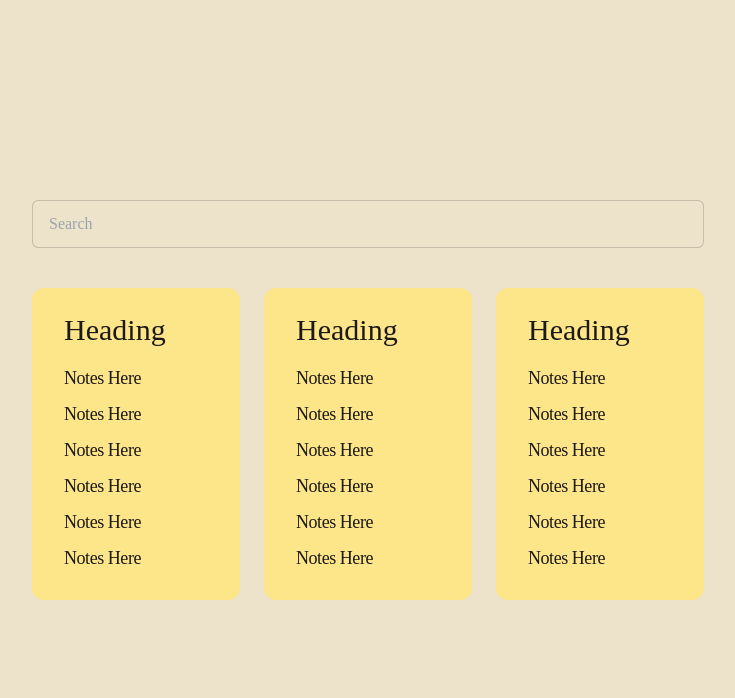
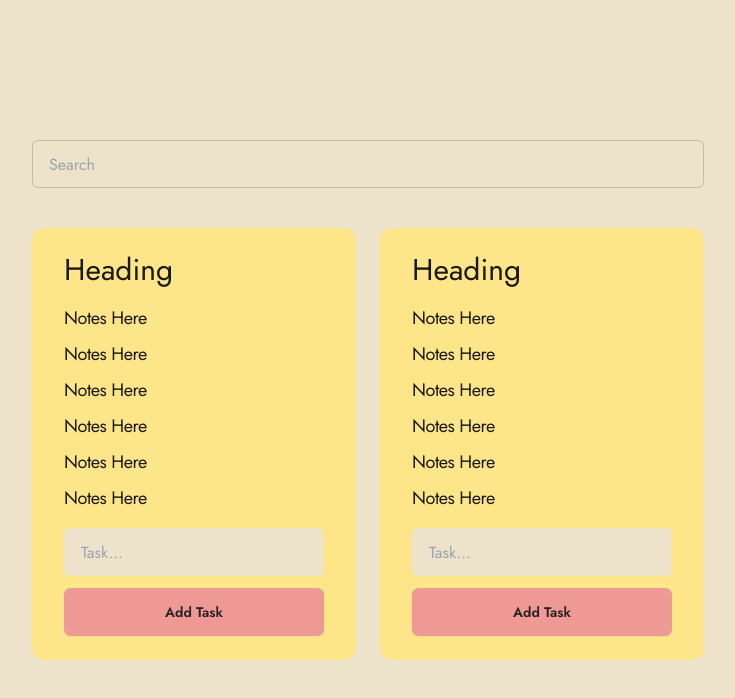
Before and after one commit to Triple-A-Battery/Cynosure, a SvelteKit app: page /startpage in a window 1280 px wide. Shown: the top 698 px of the page, without its empty margins (272-1007 px from the left). Built offline with nearby package versions, Linux system fonts and the light colour scheme.

Commit message:
chore: updated startpage ui

```diff
--- a/src/app.html
+++ b/src/app.html
@@ -1,9 +1,14 @@
 <!doctype html>
 <html lang="en">
-
 	<head>
 		<meta charset="utf-8" />
 		<link rel="icon" href="%sveltekit.assets%/favicon.png" />
+		<link rel="preconnect" href="https://fonts.googleapis.com" />
+		<link rel="preconnect" href="https://fonts.gstatic.com" crossorigin />
+		<link
+			href="https://fonts.googleapis.com/css2?family=Jost:ital,wght@0,100..900;1,100..900&display=swap"
+			rel="stylesheet"
+		/>
 		<meta name="viewport" content="width=device-width, initial-scale=1" />
 		%sveltekit.head%
 	</head>
@@ -11,5 +16,4 @@
 	<body data-sveltekit-preload-data="hover" data-theme="retro">
 		<div style="display: contents">%sveltekit.body%</div>
 	</body>
-
 </html>
--- a/src/lib/components/List.svelte
+++ b/src/lib/components/List.svelte
@@ -11,10 +11,10 @@
 <!-- </div> -->
 
 <div
-	class="py-6 w-full bg-amber-200 flex-col justify-start items-start inline-flex text-stone-900 overflow-hidden rounded-xl space-y-3"
+	class="py-6 px-8 w-full bg-amber-200 flex-col justify-start items-start inline-flex text-stone-900 overflow-hidden rounded-xl space-y-3"
 >
-	<h1 class="px-8 bg-yellow-100 w-full text-3xl bold">Heading</h1>
-	<ol class="px-8 text-lg font-normal leading-loose tracking-tight">
+	<h1 class="bg-yellow-100 w-full text-3xl bold">Heading</h1>
+	<ol class="text-lg font-normal leading-loose tracking-tight">
 		<li>Notes Here</li>
 		<li>Notes Here</li>
 		<li>Notes Here</li>
@@ -22,7 +22,8 @@
 		<li>Notes Here</li>
 		<li>Notes Here</li>
 	</ol>
+	<form class="space-y-3">
+		<input type="text" placeholder="Task..." class="input w-full" />
+		<button class="btn btn-primary w-full">Add Task</button>
+	</form>
 </div>
-
-<style lang="postcss">
-</style>
--- a/src/routes/startpage/+page.svelte
+++ b/src/routes/startpage/+page.svelte
@@ -10,7 +10,6 @@
 		<div class="flex flex-row justify-between space-x-6">
 			<List />
 			<List />
-			<List />
 		</div>
 	</div>
 </div>
--- a/tailwind.config.js
+++ b/tailwind.config.js
@@ -12,12 +12,13 @@ export default {
 				foreground: '#1A1A1A'
 			},
 			fontFamily: {
-				sans: ['"Jost*"']
+				sans: ['"Jost"'],
+				serif: ['"Jost"']
 			}
 		}
 	},
 	plugins: [require('daisyui')],
 	daisyui: {
-		themes: ["retro"],
-	},
+		themes: ['retro']
+	}
 };
```
Lines whose indentation alone changed are shown as unchanged.
